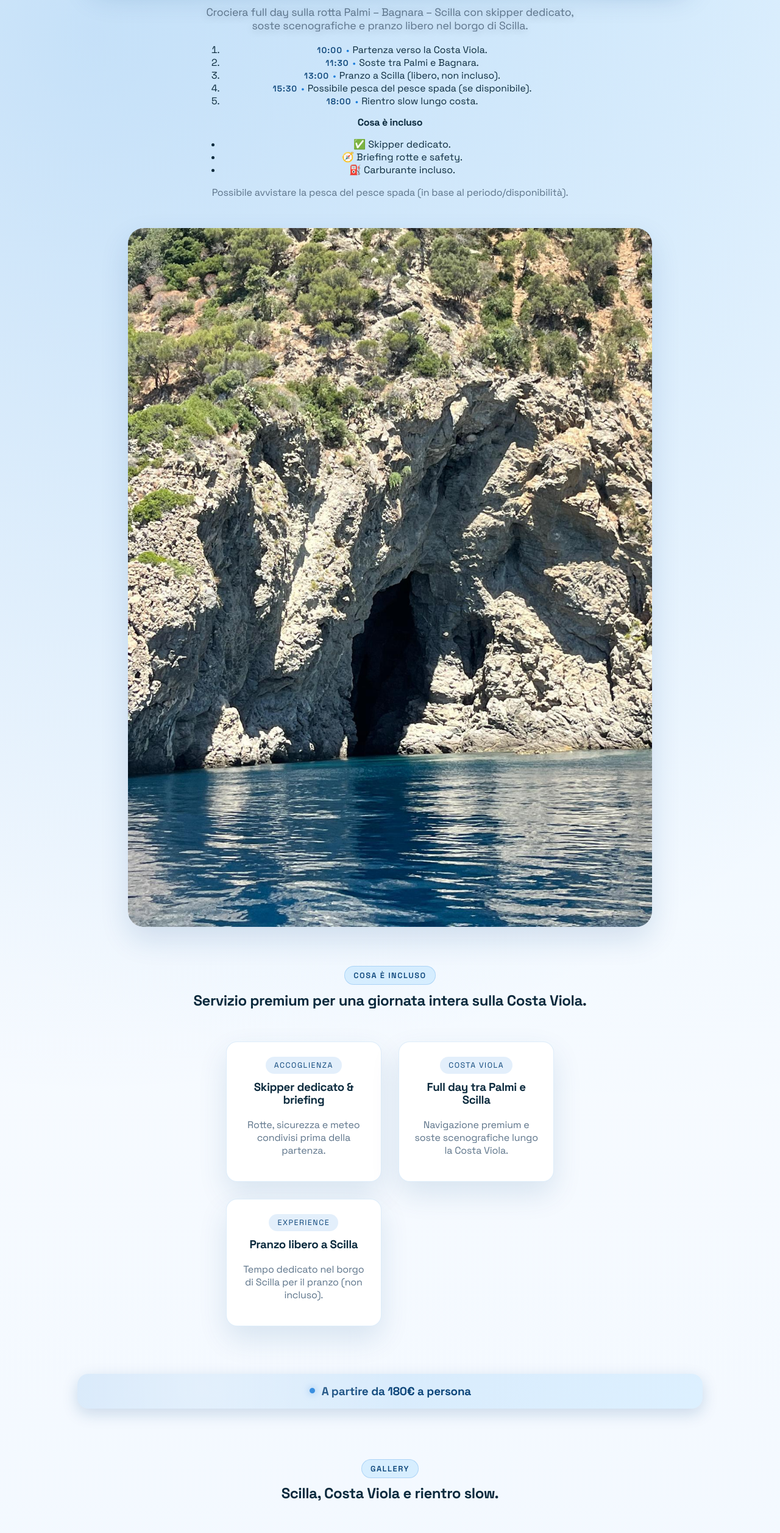
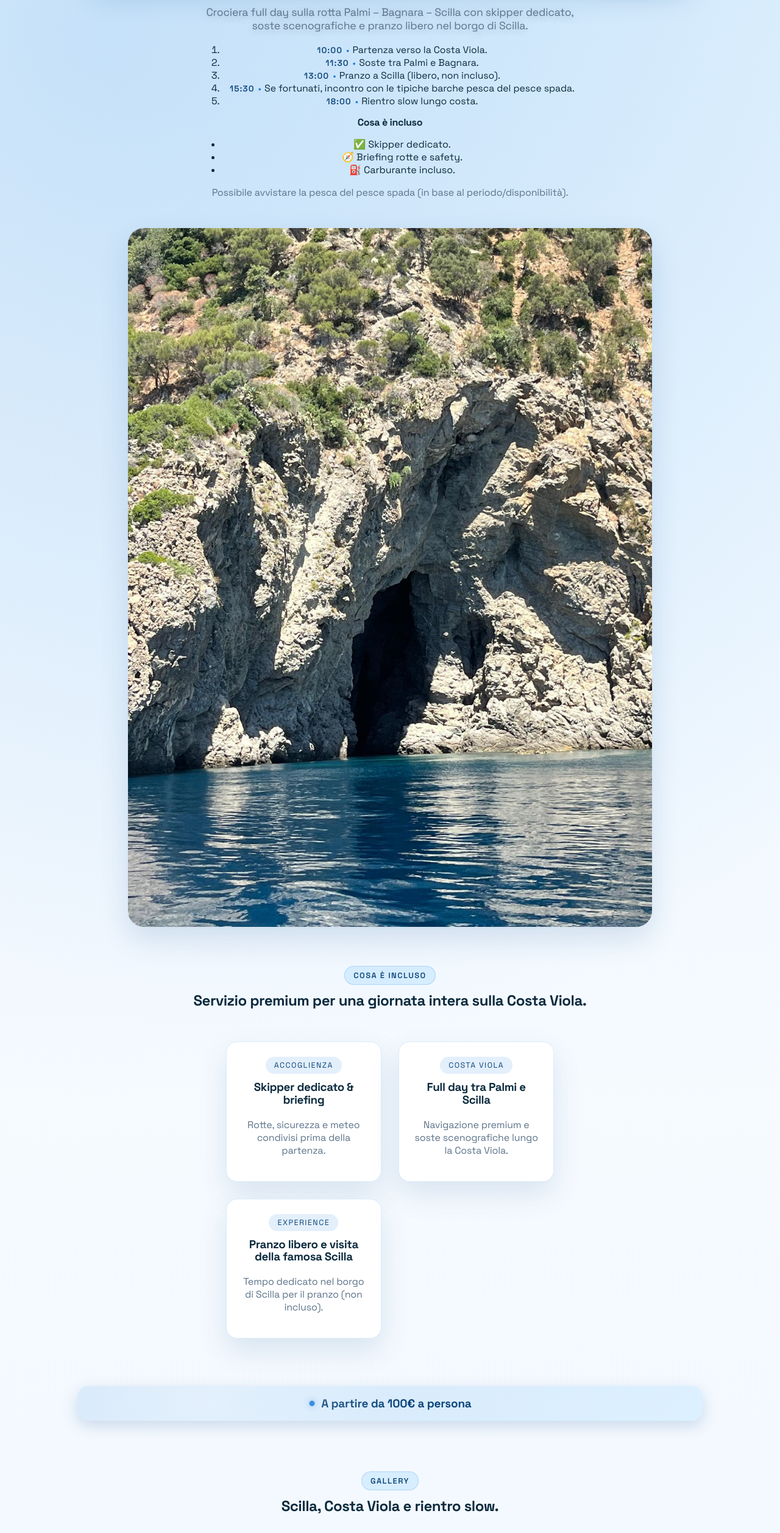
Before and after one commit to LucaMarastoni/Albatros-Tropea-Noleggio, a website: page docs/escursione-palmi.html in a window 1280 px wide. Shown: the part 816-3330 px from the top of the page at 61% size. Drawn offline with Linux system fonts and the light colour scheme.

Commit message:
updated some information

```diff
--- a/docs/escursione-palmi.html
+++ b/docs/escursione-palmi.html
@@ -106,7 +106,7 @@
             </li>
             <li>
               <span class="timeline__time">15:30</span>
-              <span class="timeline__text" data-i18n="it-3">Possibile pesca del pesce spada (se disponibile).</span>
+              <span class="timeline__text" data-i18n="it-3"> Se fortunati, incontro con le tipiche barche pesca del pesce spada.</span>
             </li>
             <li>
               <span class="timeline__time">18:00</span>
@@ -123,7 +123,7 @@
           <div class="price-list hidden">
             <h4 data-i18n="price-title">Prezzo</h4>
             <ul>
-              <li><span data-i18n="price-1">A partire da</span><strong>€180</strong></li>
+              <li><span data-i18n="price-1">A partire da</span><strong>€100</strong></li>
             </ul>
           </div>
         </div>
@@ -151,7 +151,7 @@
         </article>
         <article class="amenity-card">
           <span class="label" data-i18n="am3-label">Experience</span>
-          <h3 data-i18n="am3-title">Pranzo libero a Scilla</h3>
+          <h3 data-i18n="am3-title">Pranzo libero e visita della famosa Scilla</h3>
           <p data-i18n="am3-copy">Tempo dedicato nel borgo di Scilla per il pranzo (non incluso).</p>
         </article>
       </div>
```
Also changed, not shown: docs/escursioni.html (+2 -2 lines), docs/index.html (+2 -2 lines).
